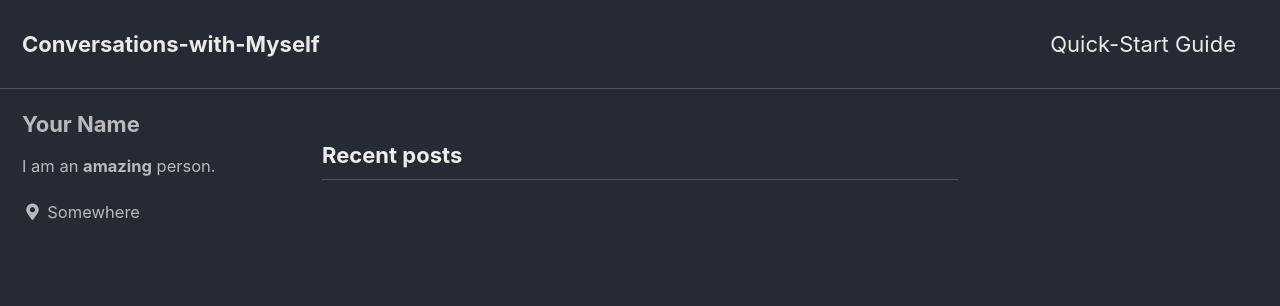
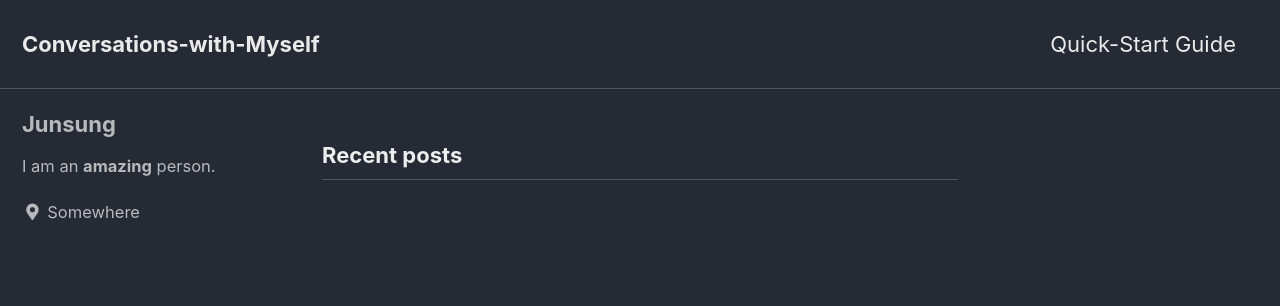
Before and after one commit to conversations-with-myself/conversations-with-myself.github.io, a Jekyll site: the page built from index.html, in a window 1280 px wide. Shown: the top 306 px of the page. Built offline with Jekyll 4.4.1, drawn with Linux system fonts in a browser that asks for light colours; cached includes are drawn as plain includes; the list of posts is cut into pages by our own code.

Commit message:
launch test

```diff
--- a/_config.yml
+++ b/_config.yml
@@ -104,7 +104,7 @@ analytics:
 
 # Site Author
 author:
-  name             : "Your Name"
+  name             : "Junsung"
   avatar           : # path of avatar image, e.g. "/assets/images/bio-photo.jpg"
   bio              : "I am an **amazing** person."
   location         : "Somewhere"
```
